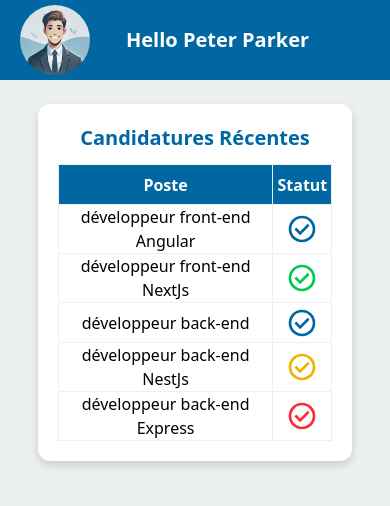
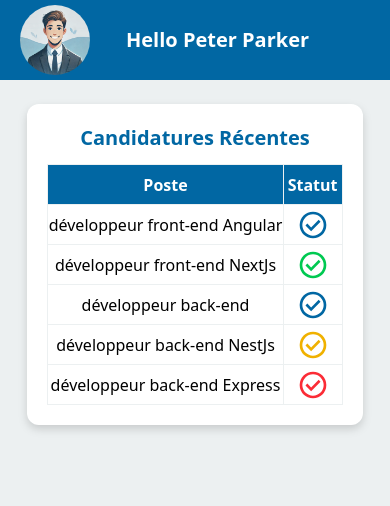
Before and after one commit to kyoshiroDev/JobTracker-app, an Angular app: page / in a window 390 px wide. Shown: the top 506 px of the page. Built offline with nearby package versions, Linux system fonts and the light colour scheme.

Commit message:
widget candidatures recentes est responsive

```diff
--- a/src/styles.css
+++ b/src/styles.css
@@ -86,7 +86,7 @@ h3 {
 
 /* Candidatures récentes */
 .table-container {
-  @apply max-w-[92%] m-auto bg-JobTracker-white p-5 rounded-xl  drop-shadow-lg;
+  @apply max-w-[98%] lg:max-w-[92%] m-auto bg-JobTracker-white p-5 rounded-xl  drop-shadow-lg;
 }
 table {
   @apply table-auto lg:table-fixed w-full border-collapse border border-JobTracker-gray;
```
